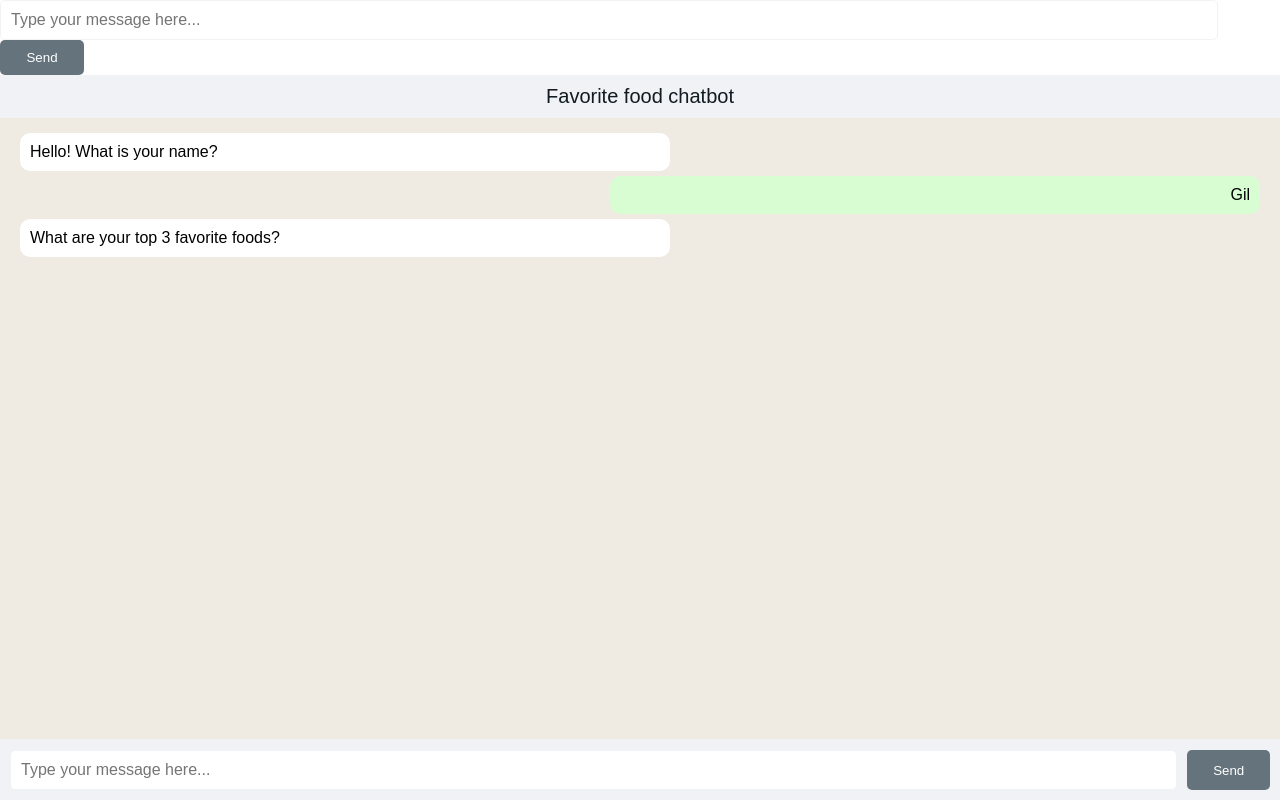
After one commit to g-rallo/SimpleChatbot, a Django app: page /bot/chat/conversation/ in a window 1280 px wide. The commit adds this page. Run offline with Django 5.2, Linux system fonts and the light colour scheme.

Commit message:
Message module, openAI calls, conversations simulations
+ Message module
+ openAI calls
+ Started working on the live chat
+ Simulate 3 conversations and stores in the DB

```diff
--- a/bot/admin.py
+++ b/bot/admin.py
@@ -1,7 +1,7 @@
 # This file registers the app modules in the Django Admin page
 from django.contrib import admin
 from django.utils.safestring import mark_safe
-from bot.models import FoodCategory, Food, User
+from bot.models import FoodCategory, Food, User, Message
 
 admin.site.register(FoodCategory)
 
@@ -16,3 +16,7 @@ class UserAdmin(admin.ModelAdmin):
         return mark_safe(", ".join([child.name for child in obj.favorite_foods.all()]))
     get_favorite_foods.short_description = 'Favorite foods'  #Renames column header
 admin.site.register(User, UserAdmin)
+
+class MessageAdmin(admin.ModelAdmin):
+    list_display = ['user', 'owner', 'message']
+admin.site.register(Message, MessageAdmin)
--- /dev/null
+++ b/bot/templates/bot/chat.html
@@ -0,0 +1,136 @@
+<!DOCTYPE html>
+<html lang="en">
+<head>
+    <meta charset="UTF-8">
+    <meta name="viewport" content="width=device-width, initial-scale=1.0">
+    <title>Chatbot</title>
+    <style>
+        body {
+            font-family: Arial, sans-serif;
+            margin: 0;
+            padding: 0;
+            display: flex;
+            flex-direction: column;
+            height: 100vh;
+        }
+
+        .chat-container {
+            display: flex;
+            flex-direction: column;
+            justify-content: space-between;
+            height: 100%;
+        }
+
+        .title {
+            background-color: #F0F2F5;
+            color: #111B21;
+            text-align: center;
+            padding: 10px;
+            font-size: 20px;
+        }
+
+        .messages {
+            flex-grow: 1;
+            padding: 10px;
+            overflow-y: auto;
+            background-color: #EFEAE2;
+        }
+
+        .message {
+            margin: 5px 0;
+            padding: 10px;
+            border-radius: 10px;
+            max-width: 50%;
+        }
+
+        .message.bot {
+            background-color: #FFFFFF;
+            text-align: left;
+            margin-left: 10px;
+        }
+
+        .message.user {
+            background-color: #D9FDD3;
+            text-align: right;
+            margin-left: auto;
+            margin-right: 10px;
+        }
+
+        .input-container {
+            display: flex;
+            flex-direction: row;
+            padding: 10px;
+            background-color:#F0F2F5;
+            border-top: 1px solid #F0F2F5;
+        }
+
+        .text {
+            display: flex;
+            width: calc(100% - 84px);
+            padding: 10px;
+            border: 1px solid #F0F2F5;
+            border-radius: 5px;
+            margin-right: 10px;
+            font-size: 16px;
+        }
+
+        .button {
+            padding: 10px 15px;
+            width: 84px;
+            background-color: #64737C;
+            color: #FFFFFF;
+            border: none;
+            border-radius: 5px;
+            cursor: pointer;
+        }
+
+    </style>
+</head>
+<body>
+    <form class="top-container" action="{% url 'bot:response' %}" method="post">
+        <input class="text" type="text" id="userInput" placeholder="Type your message here...">
+        <input class="button" type="submit" name="Send" value="Send" />
+    </form>
+    <div class="chat-container">
+        <div class="title">Favorite food chatbot</div>
+        <div class="messages" id="messages">
+            {% for message in messages %}
+                <div class="message {{message.owner}}">{{ message.text }}</div>
+            {% endfor %}
+        </div>
+        <form class="input-container" action="{% url 'bot:response' %}" method="post">
+            <input class="text" type="text" id="userInput" placeholder="Type your message here...">
+            <input class="button" type="submit" name="Send" value="Send" />
+        </form>
+        <!-- <button onclick="sendMessage()">Send</button> -->
+    </div>
+
+    <script>
+        function sendMessage() {
+            const input = document.getElementById('userInput');
+            const messages = document.getElementById('messages');
+            const userMessage = input.value.trim();
+
+            if (userMessage) {
+                // Add user message to chat
+                const userDiv = document.createElement('div');
+                userDiv.className = 'message user';
+                userDiv.textContent = userMessage;
+                messages.appendChild(userDiv);
+
+                // Simulate bot response
+                const botDiv = document.createElement('div');
+                botDiv.className = 'message bot';
+                botDiv.textContent = 'This is a simulated response.';
+                messages.appendChild(botDiv);
+
+                // Clear input field
+                input.value = '';
+
+                // Scroll to the bottom
+                messages.scrollTop = messages.scrollHeight;
+            }
+        }
+    </script>
+</body>
+</html>
--- a/bot/urls.py
+++ b/bot/urls.py
@@ -4,10 +4,34 @@ from . import views
 
 app_name = "bot"
 urlpatterns = [
+
+    # ---------------------- PAGES ----------------------
+    # ex: /bot
     path("", views.redirect_view),
+
+    # ex: /bot/simulate
+    path("simulate/", views.simulate, name="simulate"),
+
+    # TODO
+    # ex: /bot/chat/register
+    path("chat/register/", views.user_registration, name="user_registration"),
+    # ex: /bot/conversation
+    path("chat/conversation/", views.conversation, name="conversation"),
+
     # ex: /bot/users
     path("users/", views.users, name="users"),
     # ex: /bot/users/5
     path("users/<int:user_id>/", views.user_details, name="user_details"),
 
+    # ---------------------- ACTIONS ----------------------
+
+    # ex: /bot/simulate_conversations
+    path("simulate_conversations/", views.simulate_conversations, name="simulate_conversations"),
+
+    # TODO
+    # ex: /bot/create_user
+    path("create_user/<str:name>/", views.create_user, name="create_user"),
+    # ex: /bot/response
+    path("response/", views.response, name="response"),
+
 ]
--- a/bot/views.py
+++ b/bot/views.py
@@ -1,16 +1,58 @@
 from django.shortcuts import render, get_object_or_404, redirect
 from django.http import Http404
-from django.http import HttpResponse
+from django.http import HttpResponse, HttpResponseRedirect
+from django.urls import reverse
+from django.views import generic
+import json
 
-from bot.models import FoodCategory, Food, User
+from bot.models import FoodCategory, Food, User, Message
+from bot.openAIcalls import *
+
+# ---------------------- PAGES ----------------------
 
 def redirect_view(request):
     """
     View to redirect to another url.
-    This view is called when the url is "/bot". So being in "/bot" will redirect you to "/bot/users/"
+    This view is called when the url is "/bot". So being in "/bot" will redirect you to the given url.
     """
-    response = redirect('/bot/users/')
+    response = redirect('/bot/simulate/')
     return response
+
+
+def simulate(request):
+    """
+    View that renders the page with a button to simulate 100 conversations
+    """
+    return render(request, "bot/simulate.html")
+
+# TODO
+def user_registration(request):
+    """
+    View that renders the page where the user register himself/herself by writing his/her name
+    """
+    return render(request, "bot/register.html")
+
+# TODO
+def conversation(request):
+    """
+    View that renders the page of the conversation with the chatbot
+    """
+    messages = [
+        {
+            "owner" : "bot",
+            "text" : "Hello! What is your name?"
+        },
+        {
+            "owner" : "user",
+            "text" : "Gil"
+        },
+        {
+            "owner" : "bot",
+            "text" : "What are your top 3 favorite foods?"
+        }
+    ]
+    return render(request, "bot/chat.html", {"messages" : messages})
+
 
 def users(request):
     """
@@ -29,3 +71,64 @@ def user_details(request, user_id):
     """
     user = get_object_or_404(User, pk=user_id)
     return render(request, "bot/user_details.html", {"user": user})
+
+
+# ---------------------- ACTIONS ----------------------
+
+def simulate_conversations(request):
+    """
+    View that simulates N conversations
+    """
+    # simulate N conversations
+    for i in range(3):
+        # create a user with a random name
+        user_name = generate_random_name_prompt()
+        print(user_name)
+        user_obj = User.objects.create(name=user_name)
+
+        # obtaining and storing question about his/her top 3 favorite foods question
+        favorite_foods_question = favorite_food_question_prompt(name=user_name)
+        print(favorite_foods_question)
+        Message.objects.create(user=user_obj, conversation_stage=Message.CONVERSATION_QUESTIONS["2"], owner=Message.OWNER["BOT"], message=favorite_foods_question)
+
+        # obtaining and storing user answer
+        user_answer = favorite_food_answer_prompt()
+        print(user_answer)
+        Message.objects.create(user=user_obj, conversation_stage=Message.CONVERSATION_QUESTIONS["2"], owner=Message.OWNER["USR"], message=user_answer)
+
+        # identify and storing foods in user answer
+        foods_json = identify_food_prompt(message=user_answer)
+        print(foods_json)
+        for food in json.loads(foods_json)["foods"]:
+            food_obj, created = Food.objects.get_or_create(name=food)
+            if created:
+                category = identify_food_category_prompt(food=food_obj.name)
+                print(food_obj, category)
+                food_obj.category = FoodCategory.objects.get(name=category)
+                food_obj.save()
+
+            # Adding the Food object in the ManyToMany field
+            user_obj.favorite_foods.add(food_obj)
+
+        # Calculating the nutrition category of the user based on his/her top 3 favorite foods
+        user_obj.calculate_nutrition()
+        user_obj.save()
+
+    return HttpResponseRedirect(reverse("bot:users"))
+
+# TODO
+def create_user(request, name):
+    """
+    View that creates a user.
+    It is called when the button in the user_registration is pressed
+    """
+    user = User.objects.create(name=name)
+
+    return HttpResponseRedirect(reverse("bot:simulate_conversations"))
+
+# TODO
+def response(request):
+    """
+
+    """
+    return 0
--- a/requirements.txt
+++ b/requirements.txt
@@ -1,3 +1,4 @@
 Django==5.1.4
 python-decouple==3.8
 mysqlclient==2.2.6
+openai==1.59.6
```
Also changed, not shown: bot/models.py (+31 -0 lines), bot/openAIcalls.py (added, +102 -0 lines), bot/templates/bot/register.html (added, +67 -0 lines), bot/templates/bot/simulate.html (added, +42 -0 lines), bot/templates/bot/user_details.html (+9 -0 lines), bot/templates/bot/users.html (+9 -0 lines), bot/migrations/0004_message.py (added), 1 other file.
